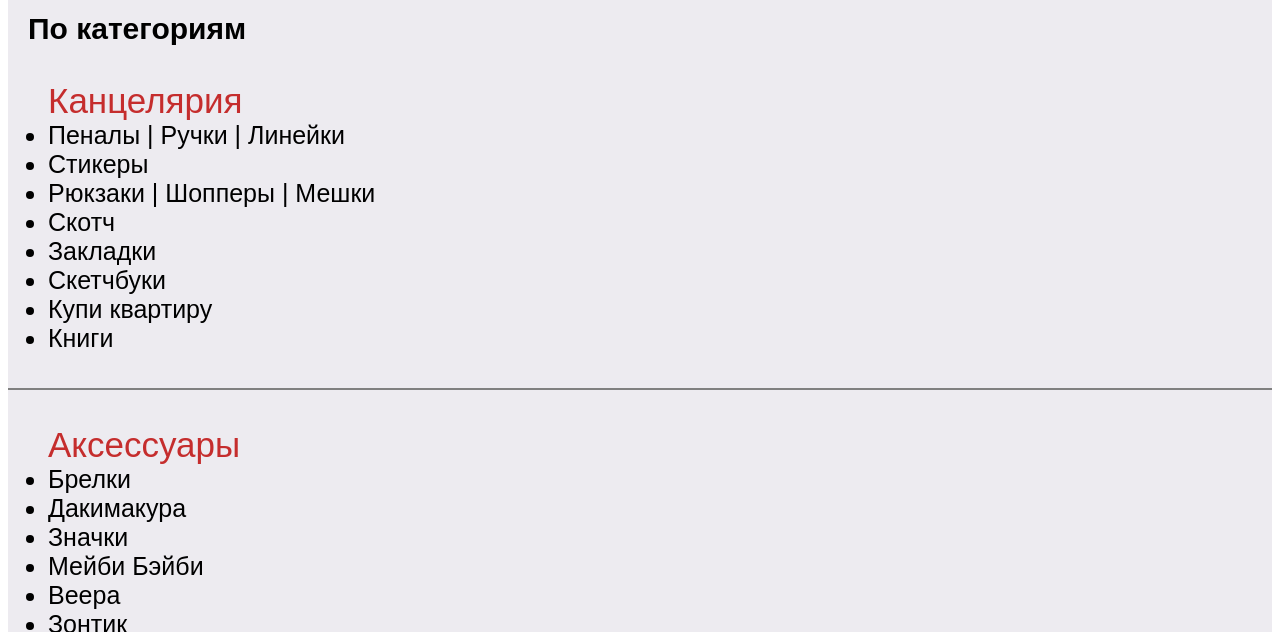
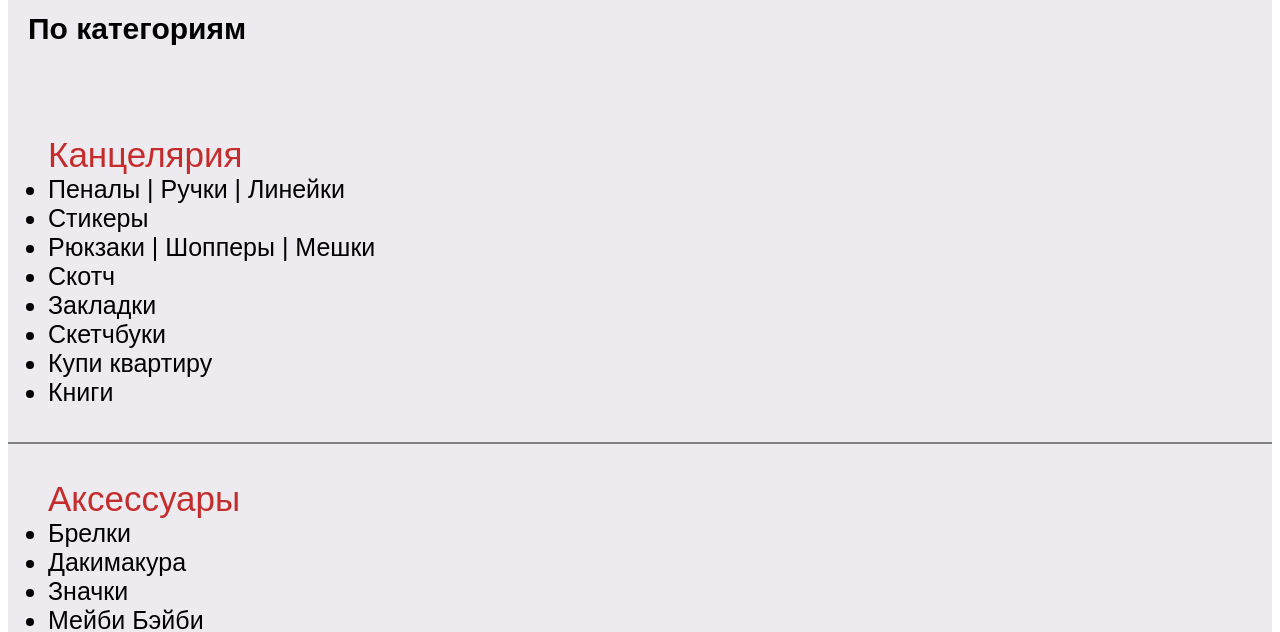
Before and after one commit to FaFiKE3/ashine2, a plain HTML site: page index.html in a window 1280 px wide. Shown: the part 755-1387 px from the top of the page. Drawn offline with Linux system fonts and the light colour scheme.

Commit message:
Update index.html

```diff
--- a/index.html
+++ b/index.html
@@ -1,6 +1,7 @@
+
 <html>
     <body>
-      <title>Ashinemanga </title>
+        <title>Ashinemanga </title>
       <link href="style.css" type="text/css" rel="stylesheet">
  <head>
    <img class="pic" src="https://github.com/FaFiKE3/ashiine/blob/main/ashine.png?raw=true"/>
@@ -54,7 +55,7 @@
         </main>
         <footer>
      <h2>По категориям </h2>
-     <div class="her">
+     <div class="her1">
 
         <ul>Канцелярия
          <li>Пеналы | Ручки | Линейки</li>
```
